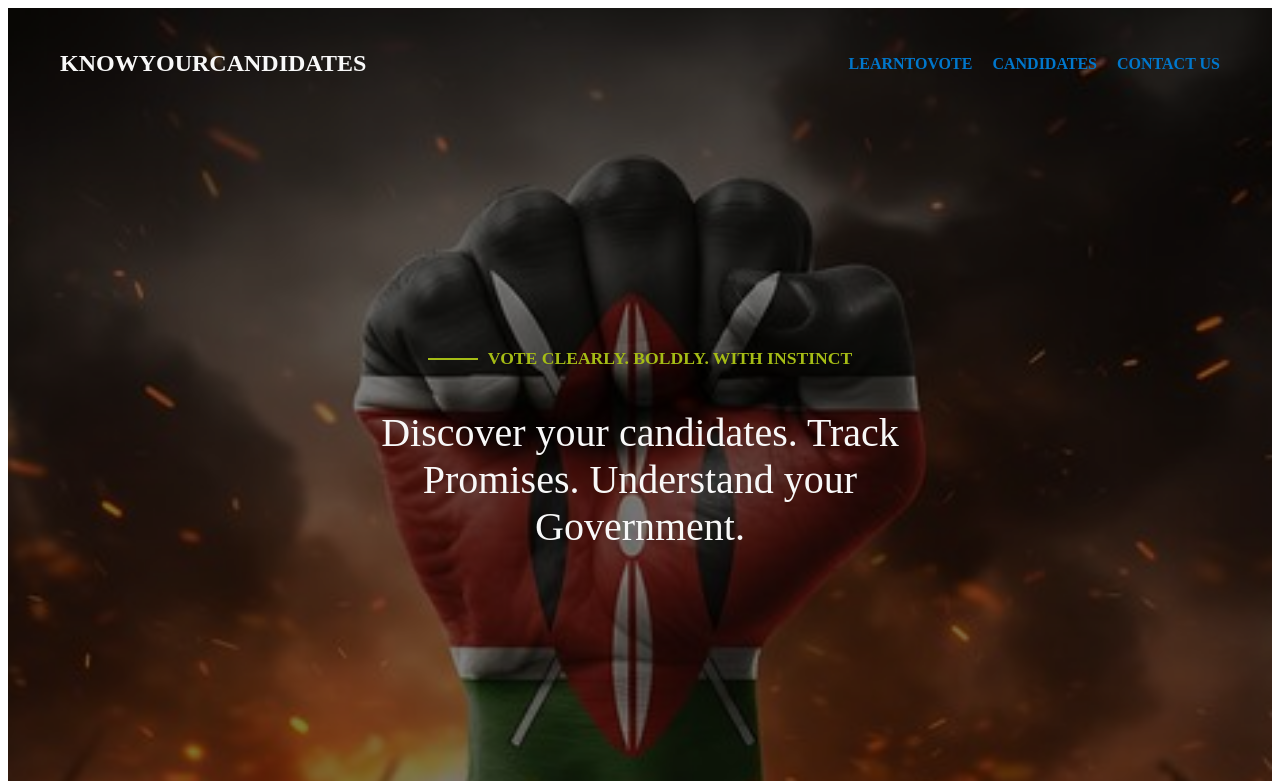
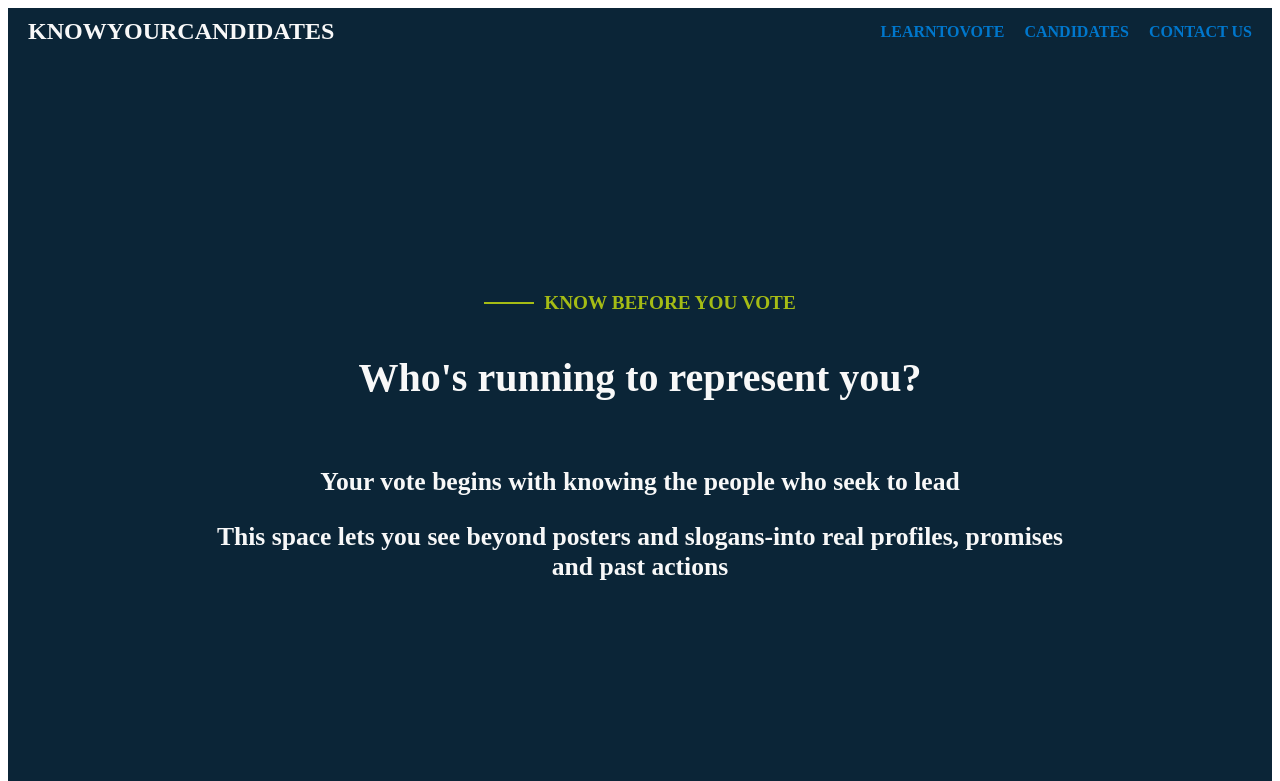
Before and after one commit to Vickiegatheru/KNOWYOURCANDIDATE, a React (Create React App) app: page /Candidate in a window 1280 px wide. Shown: the top 781 px of the page. Built offline with nearby package versions, Linux system fonts and the light colour scheme.

Commit message:
Candidate Page

```diff
--- a/package.json
+++ b/package.json
@@ -10,6 +10,7 @@
     "@testing-library/user-event": "^13.5.0",
     "react": "^19.1.1",
     "react-dom": "^19.1.1",
+    "react-router-dom": "^7.7.1",
     "react-scripts": "5.0.1",
     "web-vitals": "^2.1.4"
   },
--- a/src/App.js
+++ b/src/App.js
@@ -1,16 +1,29 @@
-import Home from './Home';
+// src/App.js
+import { BrowserRouter as Router, Routes, Route } from 'react-router-dom';
+import Navbar from './Navbar';
+import LandingPage from './LandingPage';
 import Vote from './Vote';
+import Candidate from './Candidate';
+import Contact from './Contact';
+import HomePage from './Home';
 import Footer from './Footer';
 
 function App() {
   return (
-    <div className="App">
-      <Home/>
-      <Vote/>
-      <Footer/>
-      <div className="content">
+    <Router>
+      <div className="App">
+        <Routes>
+          <Route path="/" element={<LandingPage />} />
+          <Route path="/vote" element={<Vote />} />
+          <Route path="/Candidate" element={<Candidate />} />
+          <Route path="/contact" element={<Contact />} />
+        </Routes>
+         <Footer />
+
+
+
       </div>
-    </div>
+    </Router>
   );
 }
 
--- /dev/null
+++ b/src/Candidate.js
@@ -0,0 +1,31 @@
+import Navbar from "./Navbar";
+
+
+const Candidate = () => {
+    return (
+
+    <div className="Candidate">
+          <Navbar/>
+    <div className="CandidatePage">
+
+      <h2 className="header-with-line">
+      <span className="inline-line"></span>
+                KNOW BEFORE YOU VOTE
+                </h2>
+
+       <h3>        Who's running to represent you? </h3>
+
+       <p>Your vote begins with knowing the people who seek to lead</p>
+
+              <p>This space lets you see beyond posters and
+                slogans-into real profiles, promises and past actions</p>
+
+
+
+      </div>
+           </div>
+
+     );
+}
+
+export default Candidate;
--- a/src/Home.js
+++ b/src/Home.js
@@ -1,19 +1,10 @@
 import './index.css'; // Make sure the path is correct
+import Navbar from './Navbar';
+
 const HomePage = () => {
     return (
         <>
-            <div className="HomePage">
-  <nav className="navbar">
-    <header>
-
-      <h1>KNOWYOURCANDIDATES</h1>
-      <div className="links">
-        <a href="/">LEARNTOVOTE</a>
-        <a href="/">CANDIDATES</a>
-        <a href="/">CONTACT US</a>
-      </div>
-    </header>
-  </nav>
+            <div className="HomePage">         <Navbar/>
 
   <div className="Home">
     <h2 className="header-with-line">
--- /dev/null
+++ b/src/LandingPage.js
@@ -0,0 +1,15 @@
+import React from 'react';
+import HomePage from './Home';
+import Vote from './Vote';
+import Footer from './Footer';
+
+const LandingPage = () => {
+  return (
+    <>
+      <HomePage/>
+      <Vote />
+    </>
+  );
+};
+
+export default LandingPage;
--- /dev/null
+++ b/src/Navbar.js
@@ -0,0 +1,19 @@
+import { Link } from 'react-router-dom';
+
+
+import Candidate from "./Candidate";
+const Navbar = () => {
+    return ( <nav className="navbar">       <header>
+
+        <h1>KNOWYOURCANDIDATES</h1>
+        <div className="links">
+          <Link to="/Vote">LEARNTOVOTE</Link>
+         <Link to="/Candidate">CANDIDATES</Link>
+          <Link to="/contact">CONTACT US</Link>
+        </div>
+      </header>
+    </nav>
+ );
+}
+
+export default Navbar;
--- a/src/index.css
+++ b/src/index.css
@@ -307,3 +307,39 @@ font-weight: bold;
   background-color: #a5bc15; /* Line color */
   margin-right: 10px;      /* Space between line and text */
 }
+/* Candidate.css */
+
+.Candidate {   background-color: #0b2537;
+
+
+}
+.CandidatePage {
+
+  display: flex;
+  flex-direction: column;
+  align-items: center;
+  justify-content: center;
+  text-align: center;
+  height: 100vh;
+  padding: 2rem;
+}
+ .CandidatePage  h2 {
+  font-size: 1.2rem;
+  color: #a5bc15;
+  margin-bottom: 0px;
+      margin-top: -100px;
+
+}
+.CandidatePage h3 {
+  font-size: 2.5rem;
+  color: #f8f8f8;
+  max-width: 600px;
+}
+.CandidatePage p {
+  font-size: 1.6rem;
+  color: #f8f8f8;
+  max-width: 850px;
+  font-weight: 550;
+  margin-bottom: 0px;
+
+}
```
Also changed, not shown: src/Contact.js (added), src/Footer.js (line endings or trailing spaces), src/Vote.js (line endings or trailing spaces), 1 other file (tests, documents, lock files or other folders).
